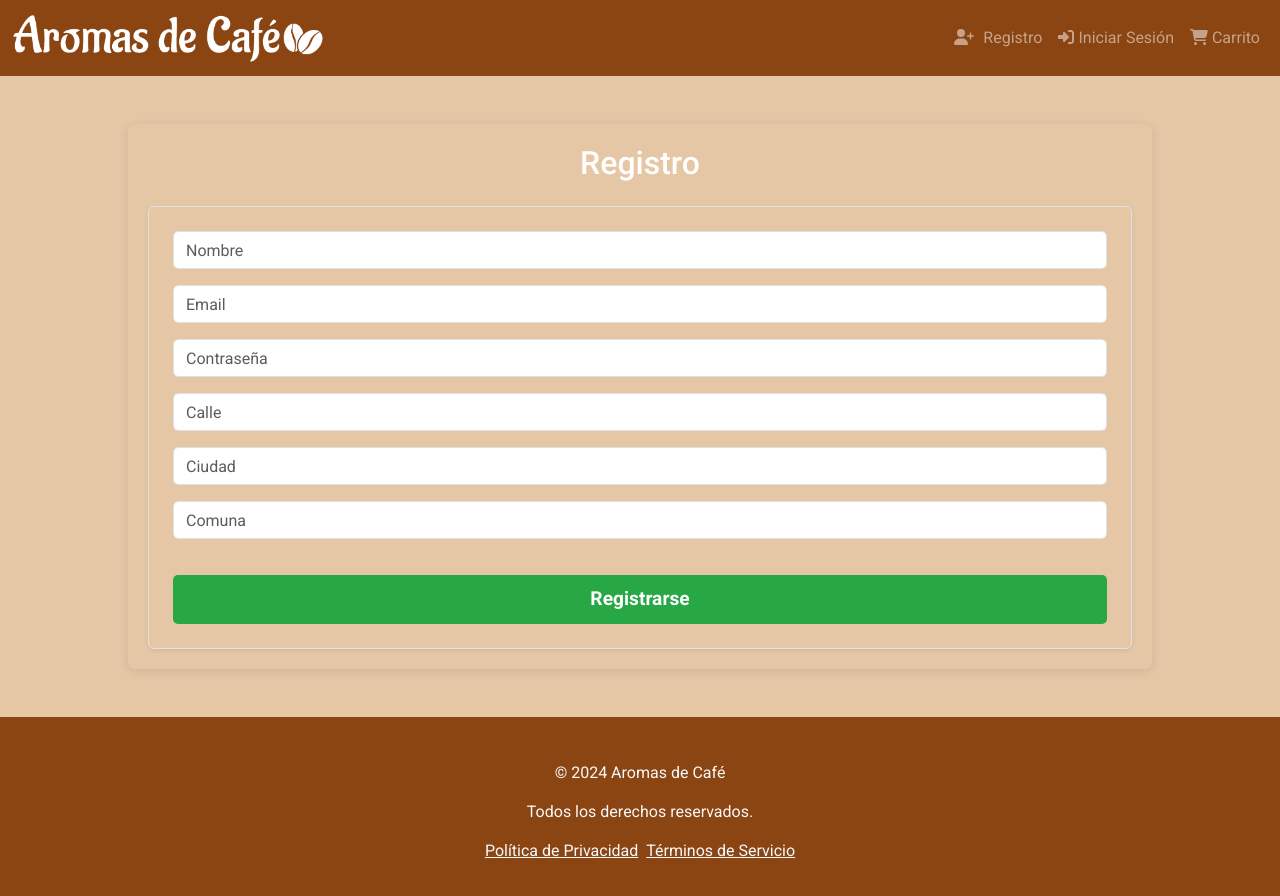
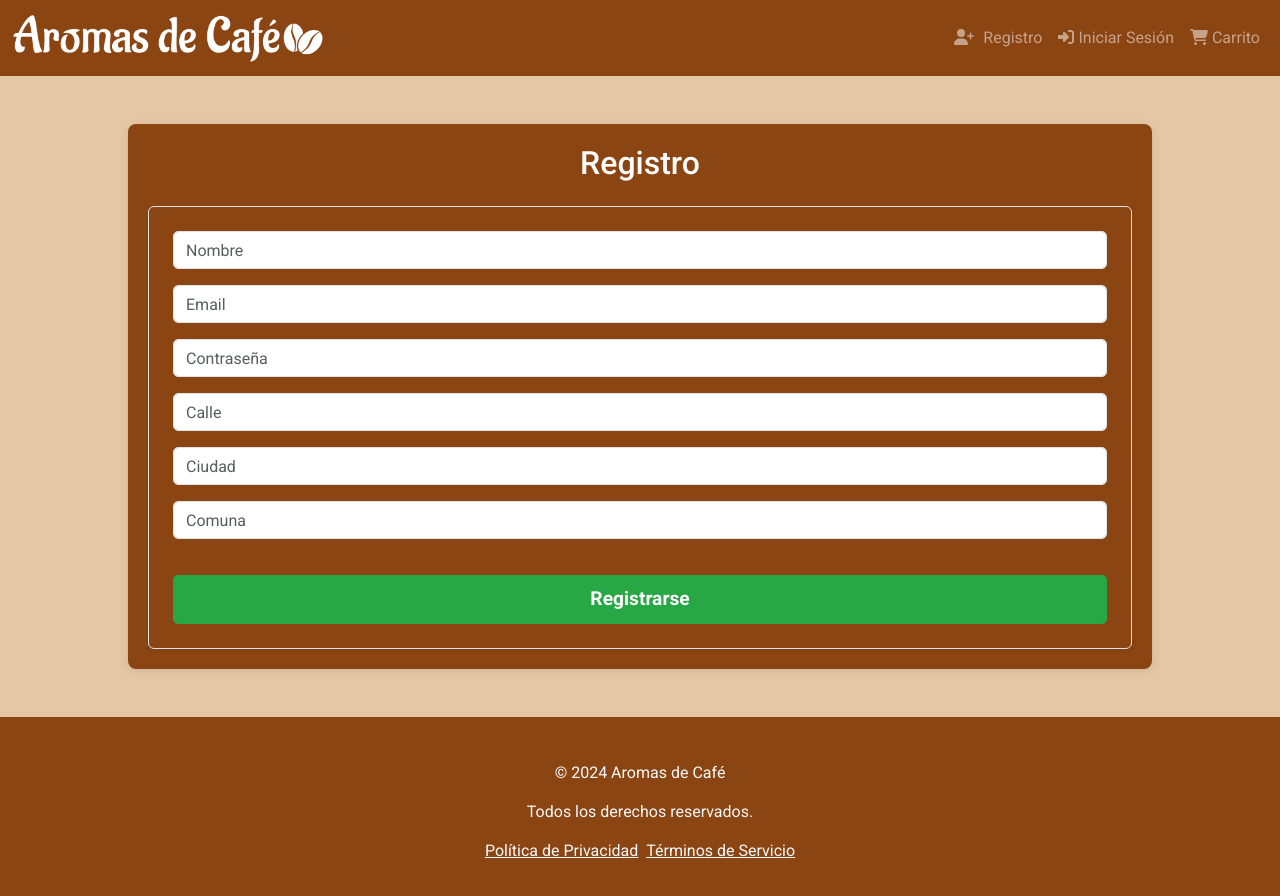
Before and after one commit to bernardpena/aromas-de-cafe, a React (Vite) app in the folder frontend/: page /register in a window 1280 px wide. Shown: the top 896 px of the page. Built offline with nearby package versions, Linux system fonts and the light colour scheme; a web font is replaced by a local one.

Commit message:
Actualizando CSS Registro

```diff
--- a/frontend/src/assets/css/register.css
+++ b/frontend/src/assets/css/register.css
@@ -1,5 +1,5 @@
 .registro{
-    background-color: saddlebrown;
+    background-color: saddlebrown !important;
     border-radius: 8px;
     width: 80% !important;
     margin: auto;
```
